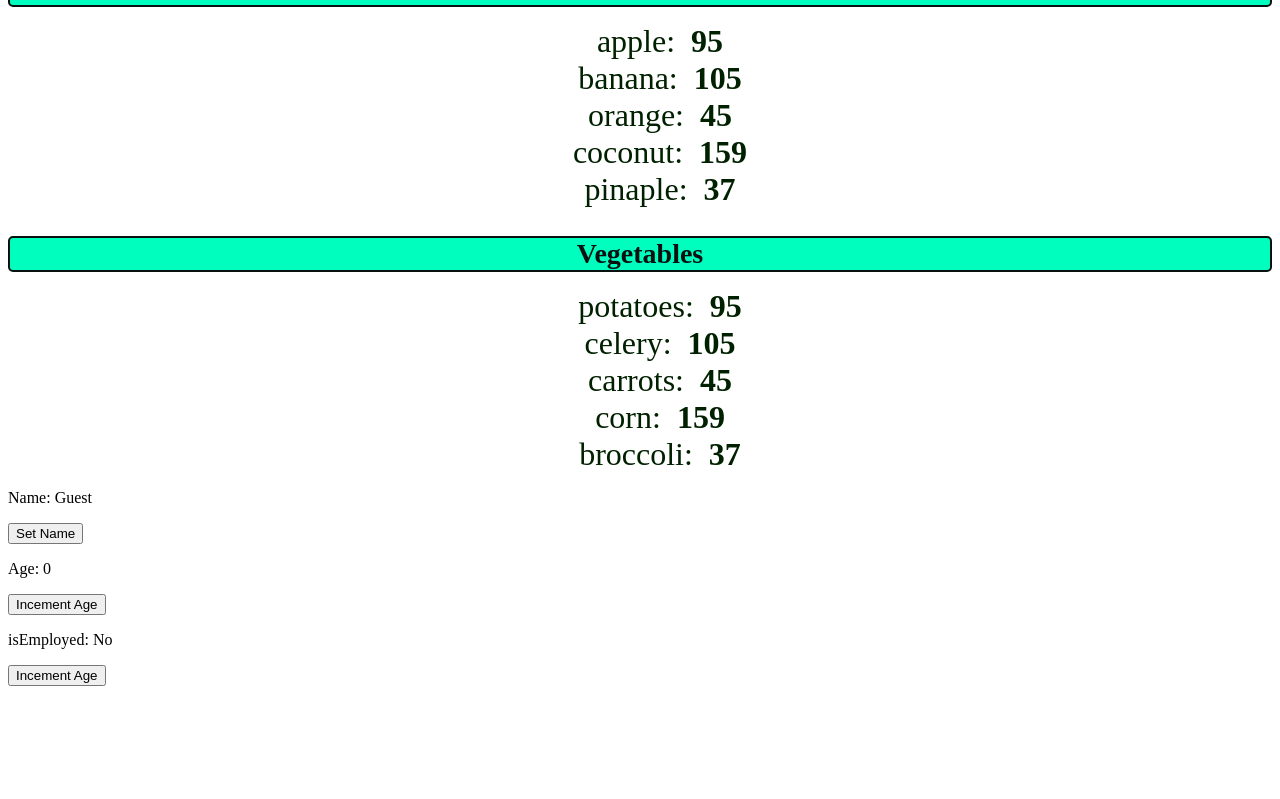
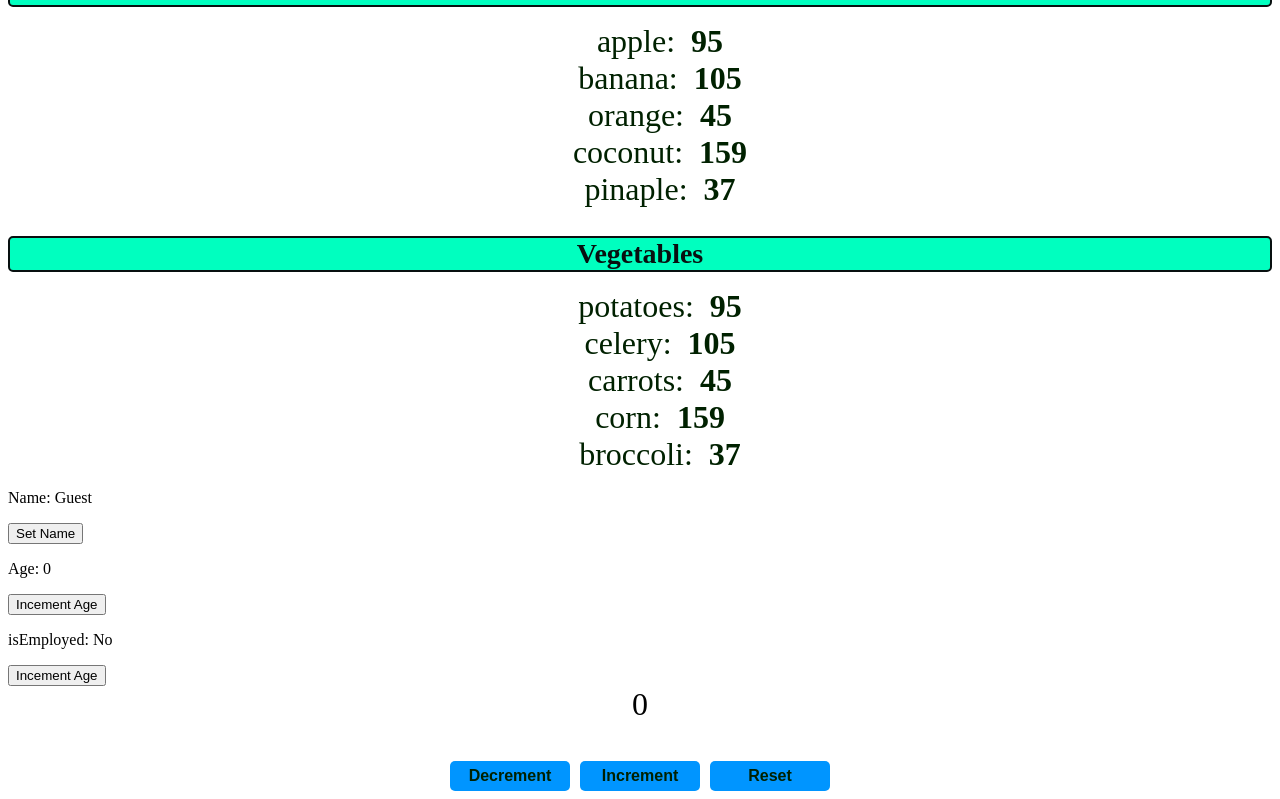
Before and after one commit to IliasSari/react-project-1, a React (Vite) app: page / in a window 1280 px wide. Shown: the part 1020-1819 px from the top of the page. Before the commit the page ends 1714 px from the top, so only its background shows below. Built offline with nearby package versions, Linux system fonts and the light colour scheme.

Commit message:
Added the last component and made increment and decrement buttons

```diff
--- a/src/App.jsx
+++ b/src/App.jsx
@@ -8,6 +8,7 @@ import UserGreeting from './UserGreeting.jsx';
 import List from './List.jsx';
 import Button2 from './Button2.jsx';
 import MyComponent from './MyComponent.jsx';
+import Counter from './Counter.jsx';
 
 function App(){
         const fruits = [{id: 1, name: "apple", calories: 95},
@@ -40,6 +41,7 @@ function App(){
       {fruits.length > 0 && <List items={fruits} category="Fruits"/> }
       {vegetables.length > 0 && <List items={vegetables} category="Vegetables"/> }
       <MyComponent/>
+      <Counter/>
     </>
   );
 }
--- /dev/null
+++ b/src/Counter.jsx
@@ -0,0 +1,26 @@
+import { useState } from "react";
+
+function Counter(){
+
+    const [count, setCount] = useState(0);
+
+    const increment = () => {
+        setCount (count + 1);
+    }
+
+    const decrement = () => {
+        setCount (count - 1);
+    }
+
+    const reset = () => {
+        setCount(0);
+    }
+    return(<div className="counter-container">
+                <p className="count-display">{count}</p>
+                <button className="counter-button" onClick={decrement}>Decrement</button>
+                <button className="counter-button" onClick={increment}>Increment</button>
+                <button className="counter-button" onClick={reset}>Reset</button>
+    </div>);
+}
+
+export default Counter
--- a/src/index.css
+++ b/src/index.css
@@ -83,3 +83,31 @@
   color: rgb(28, 95, 95);
   cursor: pointer;
 }
+
+.counter-container{
+  text-align: center;
+  font-family:'Times New Roman', Times, serif;
+}
+
+.count-display{
+  font-size: 2em;
+  margin-top: 0;
+  margin-bottom: 38px;
+}
+
+.counter-button{
+  width: 120px;
+  height: 30px;
+  font-size: 1em;
+  font-weight: bold;
+  margin: 0px 5px;
+  background-color: rgb(0, 149, 255);
+  color: rgb(0, 33, 0);
+  border: none;
+  border-radius: 5px;
+  cursor: pointer;
+}
+
+.counter-button:hover{
+  background-color: rgb(11, 99, 70);
+}
```
Also changed, not shown: 1 other file (tests, documents, lock files or other folders).
